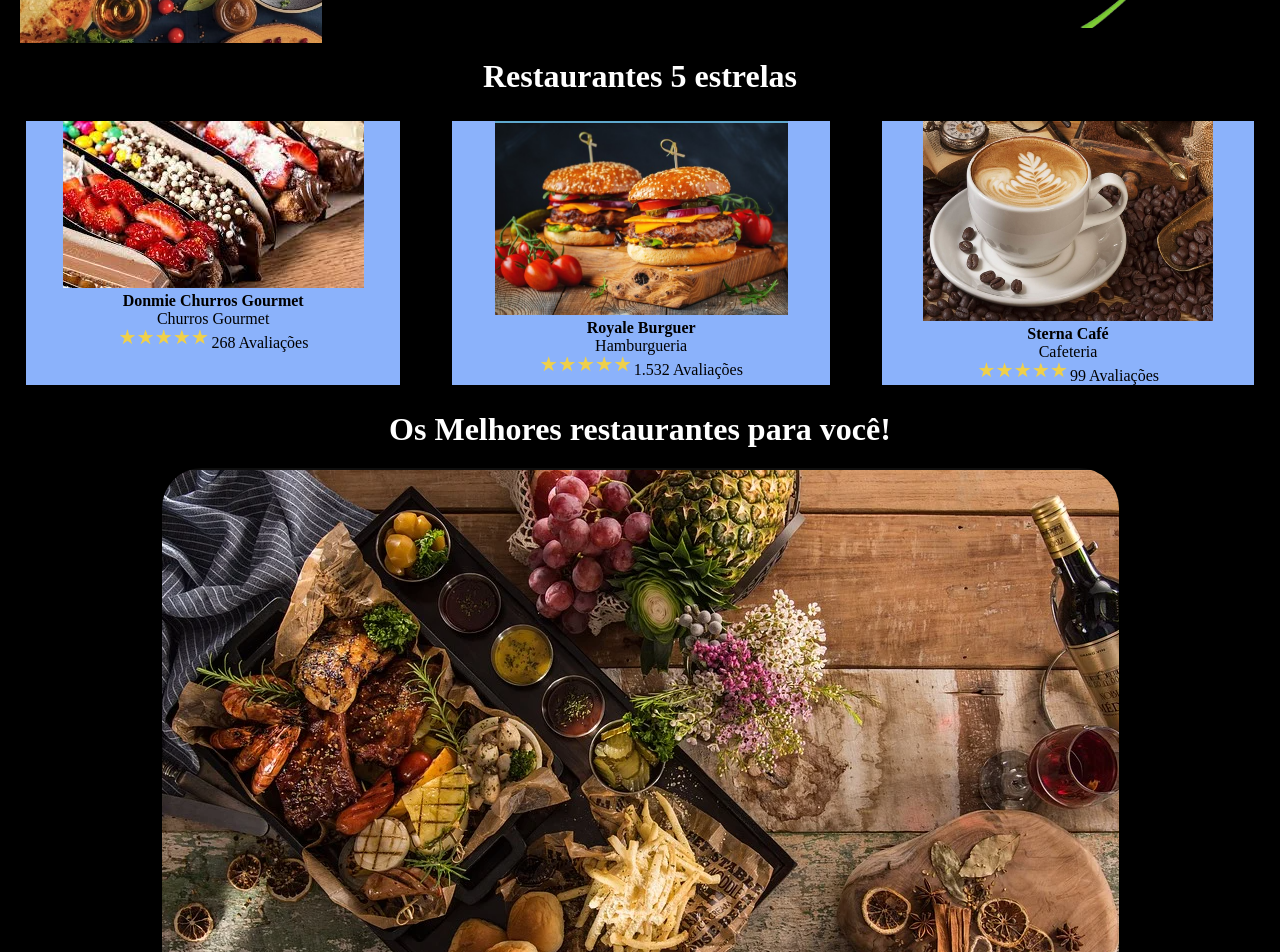
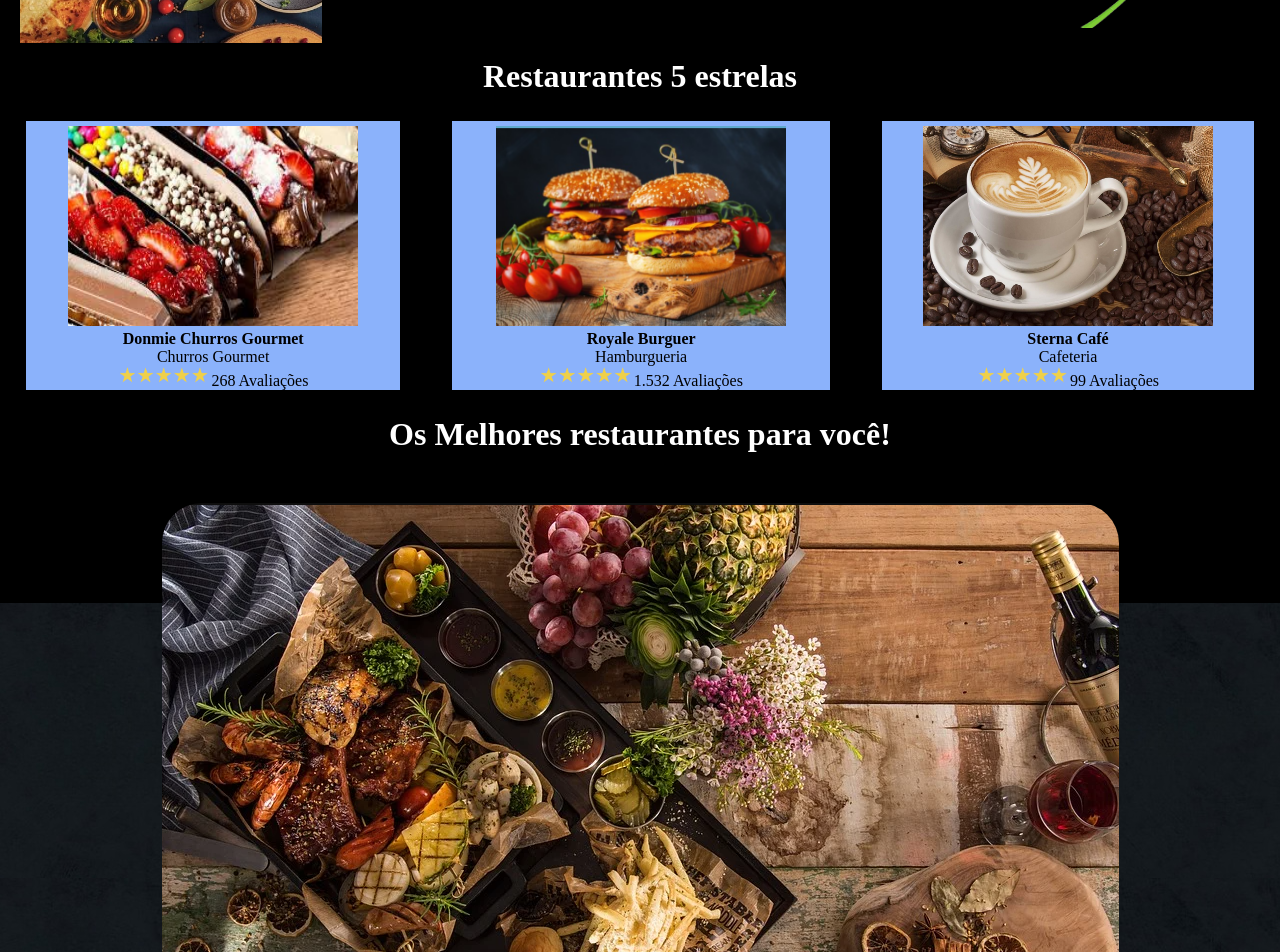
Before and after one commit to Lauracastro27/Projeto-Final_M5, a React (Vite) app in the folder ProjM5/: page / in a window 1280 px wide. Shown: the part 380-1332 px from the top of the page. Built offline with nearby package versions, Linux system fonts and the light colour scheme.

Commit message:
acertando imgTop com

```diff
--- a/ProjM5/src/components/Home/home.jsx
+++ b/ProjM5/src/components/Home/home.jsx
@@ -52,13 +52,13 @@ export default () => {
                 </h1>
                 <div className={style.BackgroudDiv2}>
                     <card className={style.marginImg}>
-                        <img src={ImgCard3} />
+                        <img className={style.tamanhoImg} src={ImgCard3} />
                         <h4>Donmie Churros Gourmet</h4>
                         <p>Churros Gourmet</p>
                         <p><img class={style.tamanhoEstrela} src={ImgCard6} />268 Avaliações</p>
                     </card>
                     <card className={style.marginImg}>
-                        <img src={ImgCard4} />
+                        <img className={style.tamanhoImg} src={ImgCard4} />
                         <h4>Royale Burguer</h4>
                         <p>Hamburgueria</p>
                         <p><img class={style.tamanhoEstrela} src={ImgCard6} />1.532 Avaliações</p>
@@ -71,13 +71,15 @@ export default () => {
                     </card>
                 </div>
             </div>
-            <div className={style.centralizaTexto} >
+            <div className={style.centralizaTexto2} >
                 <h1 className={style.corTexto}>
                     Os Melhores restaurantes para você!
                 </h1>
-                <div className={style.bgImgTop}>
-                </div>
-                <img src={ImgCard7} className={style.marginImgTop} />
+            </div>
+            <div className={style.centralizaTexto}>
+            <div className={style.bgImgTop}>
+                <img src={ImgCard7} className={style.marginImgTop2} />
+            </div>
             </div>
             <div class={style.bgWhite}>
                 <p>Cras orci leo, placerat ac varius et,<br />
--- a/ProjM5/src/components/Home/home.module.css
+++ b/ProjM5/src/components/Home/home.module.css
@@ -64,6 +64,11 @@ body {
     text-align: center;
 }
 
+.centralizaTexto2 {
+    margin-bottom: 150px;
+    text-align: center;
+}
+
 .corTexto {
     color: white;
 }
@@ -86,6 +91,7 @@ body {
 }
 
 .tamanhoImg {
+    margin-top: 5px;
     width: 290px;
     height: 200px;
 }
@@ -96,7 +102,15 @@ body {
 }
 
 .bgImgTop {
+    margin-top: 100px;
+    width: 100%;
+    height: 400px;
     background-image: url("../../assents/img/background.png");
+}
+
+.marginImgTop2 {
+    margin: -100px;
+    border-radius: 40px;
 }
 
 .tamanhoEstrela {
@@ -107,6 +121,7 @@ body {
 }
 
 .bgWhite {
+    margin-top: 200px;
     background-color: white;
     display: flex;
     flex-direction: row;
```
